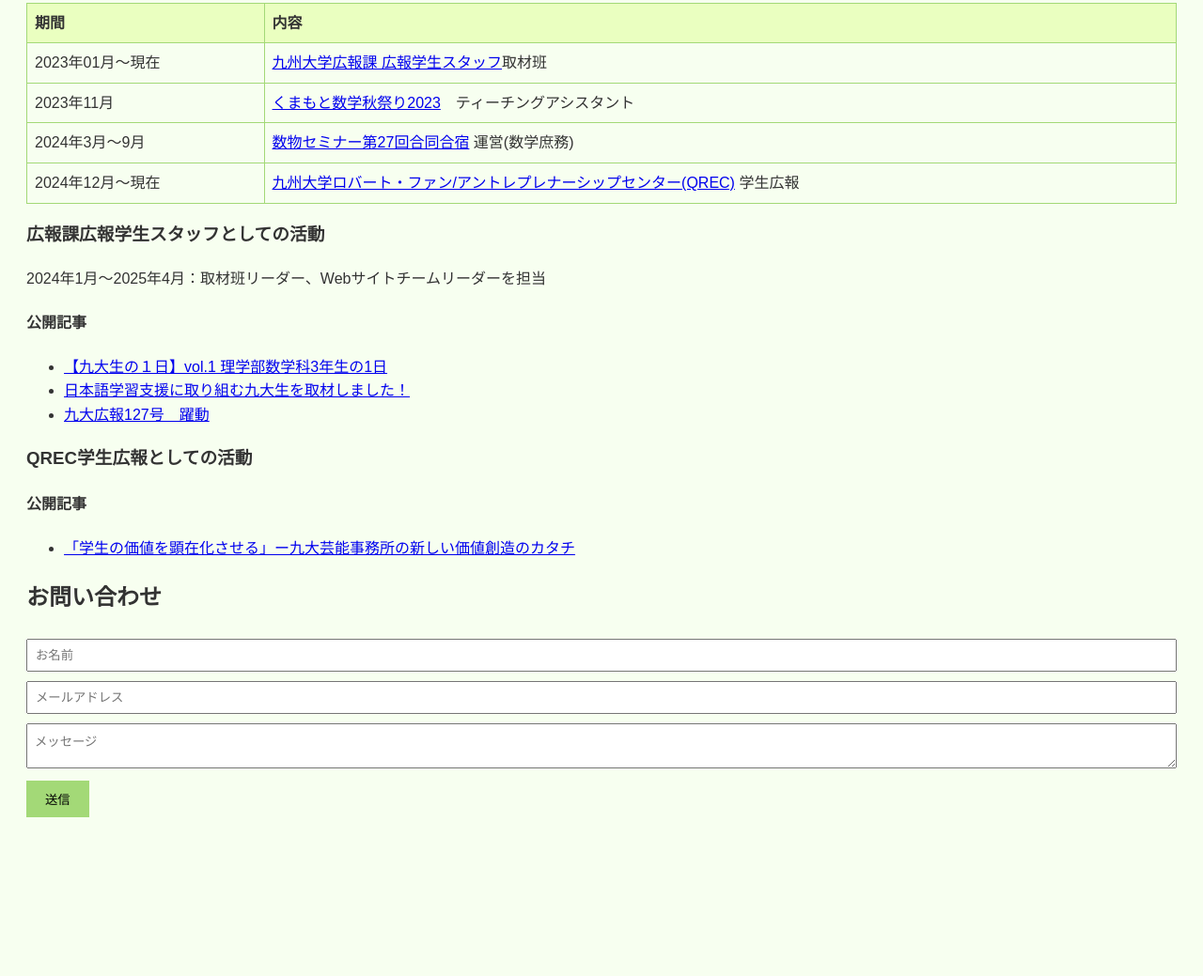
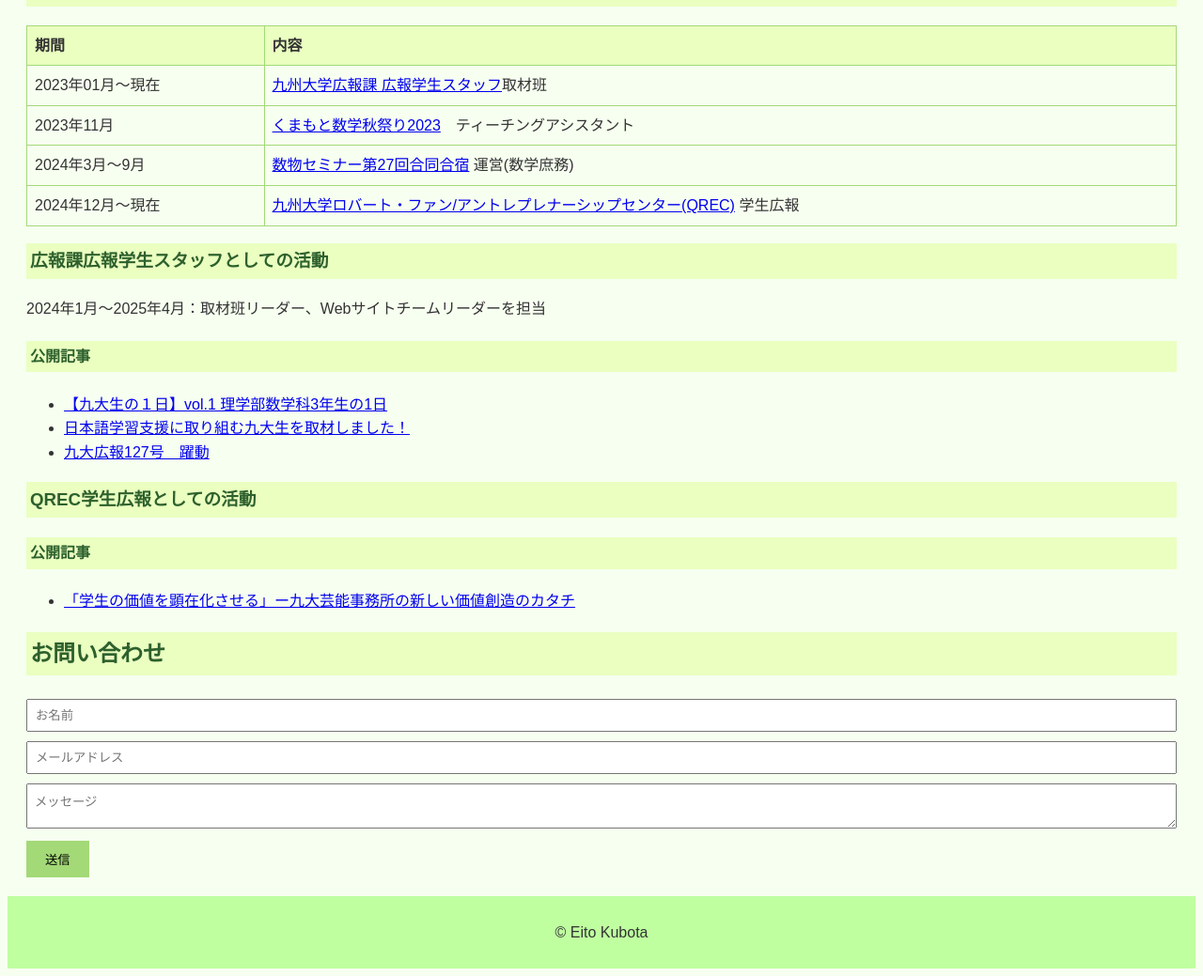
Before and after one commit to Eito-Kubota/my-site, a plain HTML site: page index.html in a window 1280 px wide. Shown: the part 369-1408 px from the top of the page at 94% size. Before the commit the page ends 1259 px from the top, so only its background shows below. Drawn offline with Linux system fonts and the light colour scheme.

Commit message:
Refine page colors and add footer

```diff
--- a/index.html
+++ b/index.html
@@ -68,6 +68,10 @@
     </form>
   </section>
 
+  <footer>
+    <p>&copy; Eito Kubota</p>
+  </footer>
+
   <script src="script.js"></script>
 </body>
 </html>
--- a/style.css
+++ b/style.css
@@ -6,9 +6,30 @@
 }
 
 header {
-  background-color: #d0ff8a; /* 黄緑色 */
+  background-color: #bfffa0; /* 黄緑系の濃い背景 */
   padding: 20px 0;
   text-align: center;
+}
+
+footer {
+  background-color: #bfffa0;
+  padding: 10px 0;
+  text-align: center;
+  margin-top: 20px;
+}
+
+h1,
+h2,
+h3,
+h4 {
+  color: #2d602d;
+}
+
+h2,
+h3,
+h4 {
+  background-color: #eaffc0;
+  padding: 4px;
 }
 
 h1 {
```
